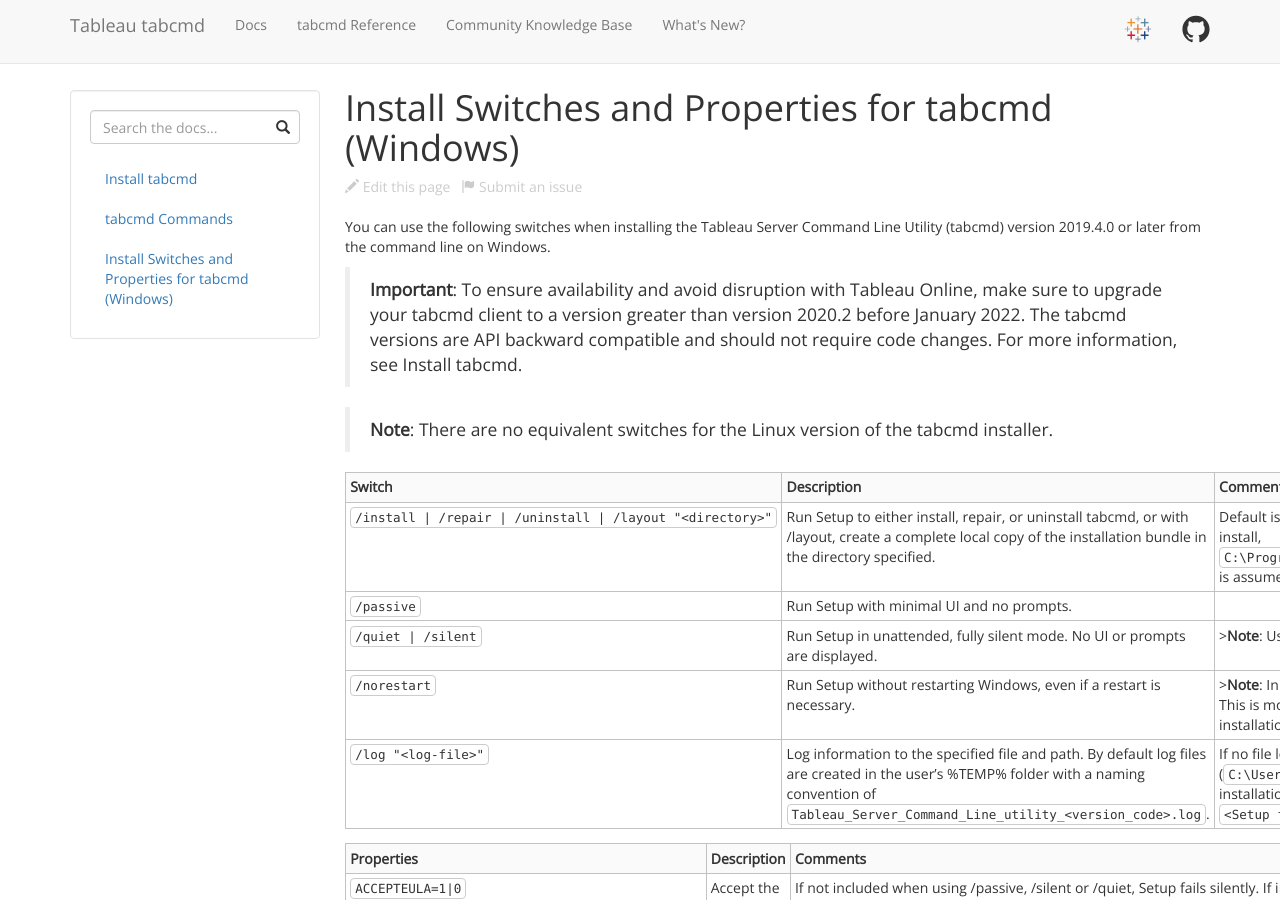
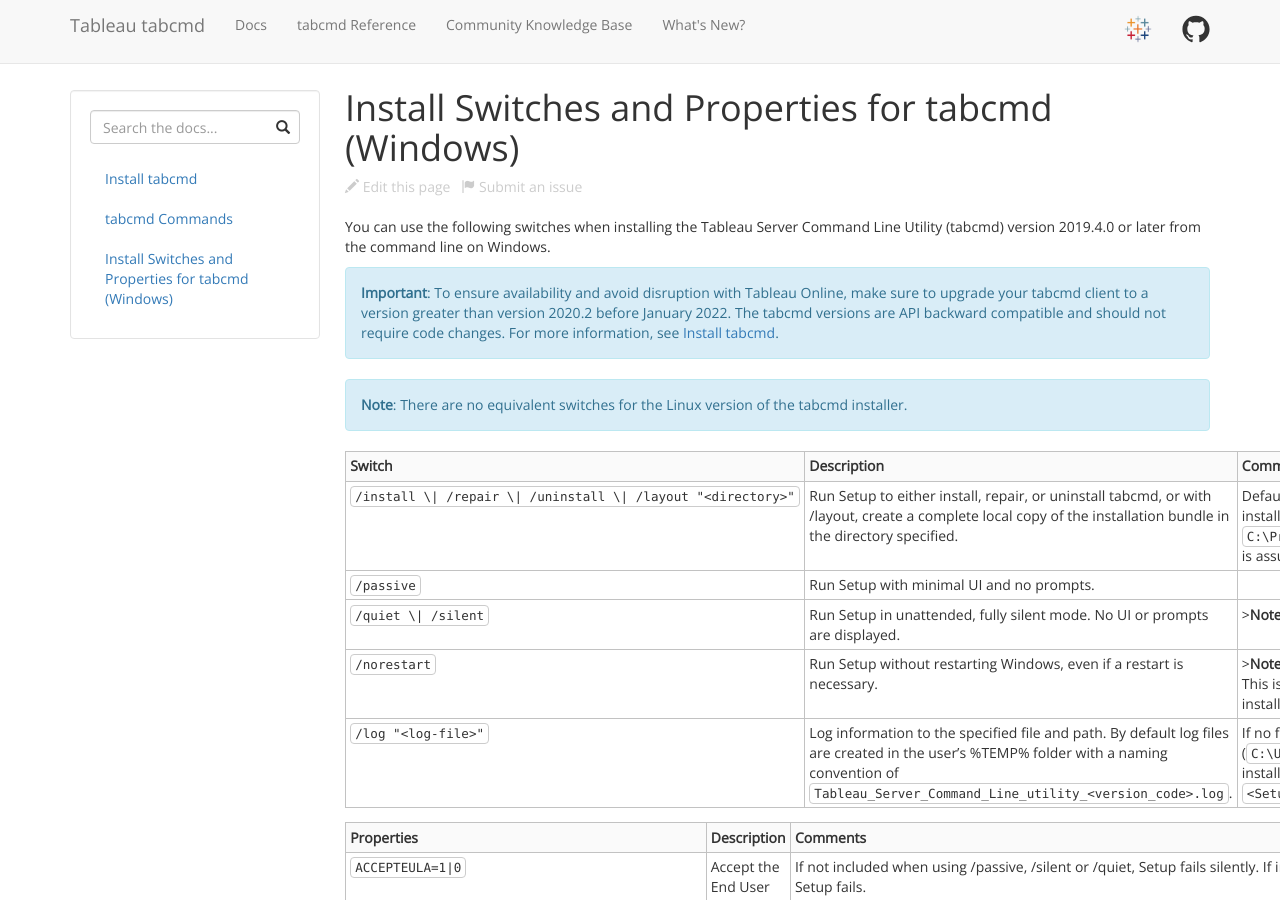
Before and after one commit to tableau/tabcmd, a Jekyll site: the page built from docs/tabcmd_install_flags.md, in a window 1280 px wide and 900 px high. Built offline with Jekyll 4.4.1, drawn with Linux system fonts in a browser that asks for light colours; nearby versions of some CDN libraries.

Commit message:
More html/markdown fixes

```diff
--- a/_includes/footer.html
+++ b/_includes/footer.html
@@ -2,7 +2,7 @@
 <footer>
     <div class="row">
             <hr class="footer-hr">
-            <p>This site is open source. Suggestions and pull requests are welcome on our <a href="https://github.com/tableau/webdataconnector">GitHub page</a>.</p>
+            <p>This site is open source. Suggestions and pull requests are welcome on our <a href="https://github.com/tableau/tabcmd2">GitHub page</a>.</p>
             <p><a href="https://www.tableau.com/en-us/legal" class="aLegal">LEGAL</a> <a href="https://www.tableau.com/en-us/privacy" class="aLegal">PRIVACY</a> &copy; 2003&ndash;<script>document.write(new Date().getFullYear())</script> TABLEAU SOFTWARE LLC. ALL RIGHTS RESERVED</p>
             <sub>Documentation last generated on: {{ site.time }}</sub>
     </div>
--- a/docs/tabcmd_install_flags.md
+++ b/docs/tabcmd_install_flags.md
@@ -5,15 +5,15 @@
 
 You can use the following switches when installing the Tableau Server Command Line Utility (tabcmd) version 2019.4.0 or later from the command line on Windows.
 
->**Important**: To ensure availability and avoid disruption with Tableau Online, make sure to upgrade your tabcmd client to a version greater than version 2020.2 before January 2022. The tabcmd versions are API backward compatible and should not require code changes. For more information, see Install tabcmd.
+<div class="alert alert-info"><strong>Important</strong>: To ensure availability and avoid disruption with Tableau Online, make sure to upgrade your tabcmd client to a version greater than version 2020.2 before January 2022. The tabcmd versions are API backward compatible and should not require code changes. For more information, see <a href="index.html#install_tabcmd">Install tabcmd</a>.</div>
 
->**Note**: There are no equivalent switches for the Linux version of the tabcmd installer.
+<div class="alert alert-info"><strong>Note</strong>: There are no equivalent switches for the Linux version of the tabcmd installer.</div>
 
 | Switch  | Description  | Comments  |
 |---|---|---|
-| `/install | /repair | /uninstall | /layout "<directory>"`  | Run Setup to either install, repair, or uninstall tabcmd, or with /layout, create a complete local copy of the installation bundle in the directory specified.  | Default is to install, displaying UI and all prompts. If no directory is specified on a fresh install, `C:\Program Files\Tableau\Tableau Server\<version>\extras\Command Line Utility` is assumed.  |
+| `/install \| /repair \| /uninstall \| /layout "<directory>"`  | Run Setup to either install, repair, or uninstall tabcmd, or with /layout, create a complete local copy of the installation bundle in the directory specified.  | Default is to install, displaying UI and all prompts. If no directory is specified on a fresh install, `C:\Program Files\Tableau\Tableau Server\<version>\extras\Command Line Utility` is assumed.  |
 | `/passive`  | Run Setup with minimal UI and no prompts.  |   |
-| `/quiet | /silent`  | Run Setup in unattended, fully silent mode. No UI or prompts are displayed.  | >**Note**: Use either /silent or /quiet, not both.  |
+| `/quiet \| /silent`  | Run Setup in unattended, fully silent mode. No UI or prompts are displayed.  | >**Note**: Use either /silent or /quiet, not both.  |
 | `/norestart` | Run Setup without restarting Windows, even if a restart is necessary. | >**Note**: In certain rare cases, a restart cannot be suppressed, even when this option is used. This is most likely when an earlier system restart was skipped, for example, during installation of other software.  |
 | `/log "<log-file>"`  | Log information to the specified file and path. By default log files are created in the user's %TEMP% folder with a naming convention of `Tableau_Server_Command_Line_utility_<version_code>.log`. | If no file location is specified, the log file is written to the user's TEMP folder (`C:\Users\<username>\AppData\Local\Temp`). Check this log file for errors after installation. Example: `<Setup file> /silent /log "C:\Tableau\Logs\tabcmd-Install" ACCEPTEULA=1`  |
 
```
Also changed, not shown: docs/index.md (+24 -20 lines), docs/tabcmd_cmd.md (+1 -1 lines), assets/tabcmd_download.png (deleted), assets/tabcmd_download1.png (deleted).
